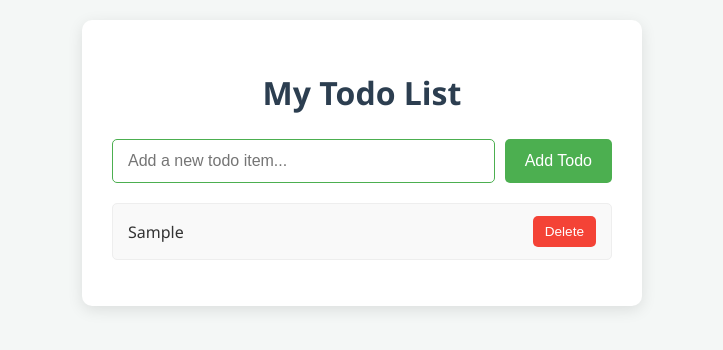
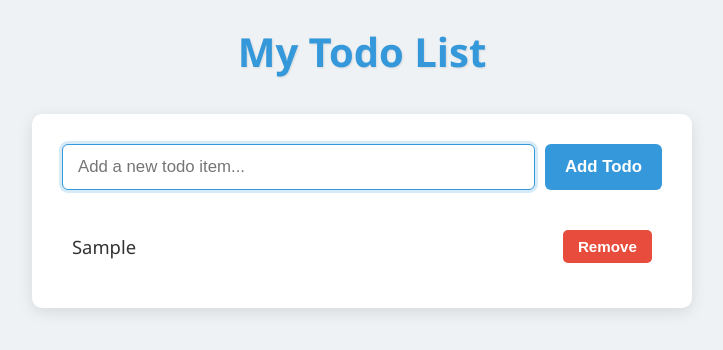
Before and after one commit to syflex/flex-coder-test, a plain HTML site: page index.html in a window 1280 px wide. Both pictures are taken after typing "Sample" into the empty fields and a click on the button "Add Todo". Shown: the whole page, without its empty margins (278-1001 px from the left). Drawn offline with Linux system fonts and the light colour scheme.

Commit message:
feat: Create `script.js` (or inline script) to handle adding new todo items to the list, removing existing todo items, and persisting/loading todo items from browser local storage.
Implemented by flex-coder (job: cb6769b6-45e9-4fa4-a2a1-5ad6ec6618dc)

```diff
--- a/index.html
+++ b/index.html
@@ -3,23 +3,27 @@
 <head>
     <meta charset="UTF-8">
     <meta name="viewport" content="width=device-width, initial-scale=1.0">
-    <title>Flex Coder Todo List</title>
+    <title>Flex Coder Todo App</title>
     <link rel="stylesheet" href="style.css">
 </head>
 <body>
-    <div class="container">
+    <header>
         <h1>My Todo List</h1>
+    </header>
 
-        <div class="input-section">
-            <input type="text" id="todoInput" placeholder="Add a new todo item..." aria-label="New todo item">
-            <button id="addTodoButton">Add Todo</button>
-        </div>
+    <main>
+        <section class="todo-input-section">
+            <input type="text" id="new-todo-input" placeholder="Add a new todo item...">
+            <button id="add-todo-button">Add Todo</button>
+        </section>
 
-        <ul id="todoList" aria-live="polite">
-            <!-- Todo items will be added here -->
-        </ul>
-    </div>
+        <section class="todo-list-section">
+            <ul id="todo-list">
+                <!-- Todo items will be rendered here by script.js -->
+            </ul>
+        </section>
+    </main>
 
-    <script src="script.js" defer></script>
+    <script src="script.js"></script>
 </body>
 </html>
--- a/script.js
+++ b/script.js
@@ -1,83 +1,172 @@
+/**
+ * script.js
+ *
+ * This script handles the functionality for a simple Todo list application.
+ * It allows users to add new todo items, remove existing ones, and
+ * persists the todo list to the browser's local storage.
+ */
+
 document.addEventListener('DOMContentLoaded', () => {
-    // Get references to DOM elements
-    const todoInput = document.getElementById('todoInput');
-    const addTodoButton = document.getElementById('addTodoButton');
-    const todoList = document.getElementById('todoList');
+    // --- DOM Element References ---
+    const todoInput = document.getElementById('new-todo-input');
+    const addTodoButton = document.getElementById('add-todo-button');
+    const todoListContainer = document.getElementById('todo-list');
+
+    // --- Constants ---
+    const LOCAL_STORAGE_KEY = 'flexCoderTodos'; // Key for storing todos in local storage
+
+    // --- Helper Functions ---
+
+    /**
+     * Generates a unique ID for a new todo item.
+     * Uses a combination of timestamp and random string to minimize collision risk.
+     * @returns {string} A unique ID string.
+     */
+    function generateUniqueId() {
+        return 'todo-' + Date.now() + '-' + Math.random().toString(36).substr(2, 9);
+    }
+
+    /**
+     * Loads todo items from local storage.
+     * Handles potential parsing errors and returns an empty array if no data
+     * or corrupted data is found.
+     * @returns {Array<Object>} An array of todo objects (e.g., [{ id: '...', text: '...' }]).
+     */
+    function loadTodos() {
+        const storedTodos = localStorage.getItem(LOCAL_STORAGE_KEY);
+        try {
+            return storedTodos ? JSON.parse(storedTodos) : [];
+        } catch (e) {
+            console.error('Error parsing todos from local storage:', e);
+            // Return empty array to prevent app crash if data is corrupted
+            return [];
+        }
+    }
+
+    /**
+     * Saves the current array of todo items to local storage.
+     * @param {Array<Object>} todos - The array of todo objects to save.
+     */
+    function saveTodos(todos) {
+        try {
+            localStorage.setItem(LOCAL_STORAGE_KEY, JSON.stringify(todos));
+        } catch (e) {
+            console.error('Error saving todos to local storage:', e);
+            // Optionally, inform the user if local storage is full or unavailable
+            alert('Could not save todos. Local storage might be full or unavailable.');
+        }
+    }
+
+    /**
+     * Creates a new DOM `<li>` element for a given todo object.
+     * Attaches a delete button with an event listener.
+     * @param {Object} todo - The todo object containing `id` and `text`.
+     * @returns {HTMLLIElement} The created `<li>` element.
+     */
+    function createTodoElement(todo) {
+        const li = document.createElement('li');
+        li.classList.add('todo-item');
+        li.dataset.id = todo.id; // Store the todo ID as a data attribute
+
+        const span = document.createElement('span');
+        span.textContent = todo.text;
+        li.appendChild(span);
+
+        const deleteButton = document.createElement('button');
+        deleteButton.textContent = 'Remove';
+        deleteButton.classList.add('remove-todo-button');
+        deleteButton.addEventListener('click', () => {
+            removeTodo(todo.id); // Call removeTodo when button is clicked
+        });
+        li.appendChild(deleteButton);
+
+        return li;
+    }
+
+    // --- Core Functionality ---
 
     /**
      * Adds a new todo item to the list.
-     * Performs validation to ensure the input is not empty.
+     * Performs validation, updates the DOM, and saves the list to local storage.
+     * @param {string} text - The text content of the new todo item.
      */
-    const addTodoItem = () => {
-        const todoText = todoInput.value.trim(); // Get value and remove leading/trailing whitespace
+    function addTodo(text) {
+        const trimmedText = text.trim();
 
-        // --- Validation ---
-        if (!todoText) {
-            // Optionally, provide visual feedback to the user (e.g., flash the input border red)
-            console.warn("Todo input cannot be empty.");
-            todoInput.focus(); // Keep focus on the input for easy retry
-            return; // Exit if input is empty
+        // Validation: Prevent adding empty todo items
+        if (!trimmedText) {
+            alert('Todo item cannot be empty!');
+            todoInput.focus(); // Keep focus on input for re-entry
+            return;
         }
 
-        // Create new list item element
-        const listItem = document.createElement('li');
-        listItem.setAttribute('aria-label', `Todo item: ${todoText}`);
+        const newTodo = {
+            id: generateUniqueId(),
+            text: trimmedText
+        };
 
-        // Create a span to hold the todo text
-        const todoTextSpan = document.createElement('span');
-        todoTextSpan.classList.add('todo-text');
-        todoTextSpan.textContent = todoText;
+        // 1. Add to DOM: Create the element and append it to the list
+        const todoElement = createTodoElement(newTodo);
+        todoListContainer.appendChild(todoElement);
 
-        // Create delete button
-        const deleteButton = document.createElement('button');
-        deleteButton.classList.add('delete-button');
-        deleteButton.textContent = 'Delete';
-        deleteButton.setAttribute('aria-label', `Delete todo item: ${todoText}`);
+        // 2. Update Local Storage: Load existing, add new, then save
+        const currentTodos = loadTodos();
+        currentTodos.push(newTodo);
+        saveTodos(currentTodos);
 
-        // Append text and delete button to the list item
-        listItem.appendChild(todoTextSpan);
-        listItem.appendChild(deleteButton);
-
-        // Append the new list item to the unordered list
-        todoList.appendChild(listItem);
-
-        // Clear the input field and refocus for the next entry
+        // Clear input and maintain focus for quick successive additions
         todoInput.value = '';
         todoInput.focus();
-    };
+    }
 
     /**
-     * Handles the deletion of a todo item.
-     * Uses event delegation on the parent list to handle clicks on dynamically created buttons.
-     * @param {Event} event - The click event object.
+     * Removes a todo item from the list.
+     * Updates the DOM and saves the modified list to local storage.
+     * @param {string} id - The unique ID of the todo item to remove.
      */
-    const handleDeleteItem = (event) => {
-        // Check if the clicked element is a delete button
-        if (event.target.classList.contains('delete-button')) {
-            const listItem = event.target.closest('li'); // Get the parent <li> element
-            if (listItem) {
-                todoList.removeChild(listItem); // Remove the list item from the DOM
-                console.log(`Deleted todo item: ${listItem.querySelector('.todo-text').textContent}`);
-            }
+    function removeTodo(id) {
+        // 1. Remove from DOM: Find the element by its data-id and remove it
+        const todoToRemove = document.querySelector(`.todo-item[data-id="${id}"]`);
+        if (todoToRemove) {
+            todoListContainer.removeChild(todoToRemove);
+        } else {
+            console.warn(`Attempted to remove todo with ID "${id}" but no matching DOM element was found.`);
         }
-    };
+
+        // 2. Update Local Storage: Filter out the removed todo and save
+        let currentTodos = loadTodos();
+        currentTodos = currentTodos.filter(todo => todo.id !== id);
+        saveTodos(currentTodos);
+    }
 
     // --- Event Listeners ---
 
-    // Add todo item on button click
-    addTodoButton.addEventListener('click', addTodoItem);
+    // Event listener for the "Add Todo" button click
+    addTodoButton.addEventListener('click', () => {
+        addTodo(todoInput.value);
+    });
 
-    // Add todo item on 'Enter' key press in the input field
-    todoInput.addEventListener('keydown', (event) => {
+    // Event listener for "Enter" key press on the input field
+    todoInput.addEventListener('keypress', (event) => {
         if (event.key === 'Enter') {
-            event.preventDefault(); // Prevent default form submission if input was part of a form
-            addTodoItem();
+            addTodo(todoInput.value);
         }
     });
 
-    // Use event delegation for deleting items
-    todoList.addEventListener('click', handleDeleteItem);
+    // --- Initialization ---
 
-    // Initial focus on the input field when the page loads
-    todoInput.focus();
+    /**
+     * Renders all existing todo items from local storage onto the page
+     * when the DOM is fully loaded.
+     */
+    function initializeTodos() {
+        const initialTodos = loadTodos();
+        initialTodos.forEach(todo => {
+            const todoElement = createTodoElement(todo);
+            todoListContainer.appendChild(todoElement);
+        });
+    }
+
+    // Call the initialization function
+    initializeTodos();
 });
--- a/style.css
+++ b/style.css
@@ -1,128 +1,179 @@
+/* style.css */
+
+/* Basic Reset & Body Styling */
 body {
-    font-family: 'Segoe UI', Tahoma, Geneva, Verdana, sans-serif;
-    background-color: #f4f7f6;
-    color: #333;
-    display: flex;
-    justify-content: center;
-    align-items: flex-start; /* Align items to the start to prevent them from centering vertically when content is short */
-    min-height: 100vh;
+    font-family: 'Segoe UI', 'Helvetica Neue', Arial, sans-serif;
     margin: 0;
     padding: 20px;
-    box-sizing: border-box;
+    background-color: #eef2f5; /* Light background */
+    color: #333;
+    line-height: 1.6;
+    display: flex;
+    flex-direction: column;
+    align-items: center;
 }
 
-.container {
+/* Header Styling */
+header {
+    text-align: center;
+    margin-bottom: 30px;
+    color: #2c3e50; /* Darker header text */
+}
+
+h1 {
+    font-size: 2.5rem;
+    margin: 0;
+    color: #3498db; /* A pleasant blue for the title */
+    text-shadow: 1px 1px 2px rgba(0,0,0,0.1);
+}
+
+/* Main Container Styling */
+main {
+    max-width: 600px;
+    width: 100%;
+    margin: 0 auto;
     background-color: #ffffff;
     padding: 30px;
     border-radius: 10px;
     box-shadow: 0 4px 15px rgba(0, 0, 0, 0.1);
-    max-width: 500px;
-    width: 100%;
-    text-align: center;
 }
 
-h1 {
-    color: #2c3e50;
+/* Todo Input Section */
+.todo-input-section {
+    display: flex;
     margin-bottom: 25px;
-    font-size: 2em;
+    gap: 10px; /* Space between input and button */
 }
 
-.input-section {
-    display: flex;
-    margin-bottom: 20px;
+#new-todo-input {
+    flex-grow: 1;
+    padding: 12px 15px;
+    border: 1px solid #cce7f5; /* Lighter blue border */
+    border-radius: 6px;
+    font-size: 1.05rem;
+    box-shadow: inset 0 1px 3px rgba(0, 0, 0, 0.08);
+    transition: border-color 0.2s ease, box-shadow 0.2s ease;
 }
 
-#todoInput {
-    flex-grow: 1;
-    padding: 12px 15px;
-    border: 1px solid #cccccc;
-    border-radius: 5px;
-    font-size: 1em;
+#new-todo-input:focus {
+    border-color: #3498db;
+    box-shadow: 0 0 0 3px rgba(52, 152, 219, 0.2);
     outline: none;
-    transition: border-color 0.2s ease-in-out;
 }
 
-#todoInput:focus {
-    border-color: #4CAF50;
+#add-todo-button {
+    padding: 12px 20px;
+    background-color: #3498db; /* Blue button */
+    color: white;
+    border: none;
+    border-radius: 6px;
+    cursor: pointer;
+    font-size: 1.05rem;
+    font-weight: bold;
+    transition: background-color 0.2s ease, transform 0.1s ease;
+    flex-shrink: 0; /* Prevent button from shrinking */
 }
 
-#addTodoButton {
-    padding: 12px 20px;
-    background-color: #4CAF50;
-    color: white;
-    border: none;
-    border-radius: 5px;
-    margin-left: 10px;
-    cursor: pointer;
-    font-size: 1em;
-    transition: background-color 0.2s ease-in-out;
-    white-space: nowrap; /* Prevent button text from wrapping */
+#add-todo-button:hover {
+    background-color: #2980b9; /* Darker blue on hover */
+    transform: translateY(-1px); /* Slight lift effect */
 }
 
-#addTodoButton:hover {
-    background-color: #45a049;
+#add-todo-button:active {
+    background-color: #216a96;
+    transform: translateY(0);
 }
 
-#addTodoButton:disabled {
-    background-color: #cccccc;
-    cursor: not-allowed;
+/* Todo List Styling */
+#todo-list {
+    list-style: none;
+    padding: 0;
+    margin: 0;
 }
 
-#todoList {
-    list-style: none;
-    padding: 0;
-    text-align: left;
-}
-
-#todoList li {
+.todo-item {
     display: flex;
     justify-content: space-between;
     align-items: center;
-    background-color: #f9f9f9;
-    border: 1px solid #eee;
-    padding: 12px 15px;
-    margin-bottom: 10px;
-    border-radius: 5px;
-    word-break: break-word; /* Allow long words to break */
+    padding: 15px 10px;
+    border-bottom: 1px solid #ecf0f1; /* Light gray separator */
+    transition: background-color 0.2s ease;
 }
 
-#todoList li:last-child {
-    margin-bottom: 0;
+.todo-item:last-child {
+    border-bottom: none;
 }
 
-#todoList li .todo-text {
-    flex-grow: 1;
-    margin-right: 15px;
-    color: #333;
+.todo-item:hover {
+    background-color: #f9fbfd; /* Very light background on hover */
 }
 
-#todoList li .delete-button {
-    background-color: #f44336;
+.todo-item span {
+    flex-grow: 1;
+    font-size: 1.15rem;
+    color: #333;
+    word-break: break-word; /* Ensure long text wraps */
+    margin-right: 15px; /* Space between text and button */
+}
+
+.remove-todo-button {
+    background-color: #e74c3c; /* Red delete button */
     color: white;
     border: none;
-    padding: 8px 12px;
+    padding: 8px 15px;
     border-radius: 5px;
     cursor: pointer;
-    font-size: 0.85em;
-    transition: background-color 0.2s ease-in-out;
+    font-size: 0.95rem;
+    font-weight: bold;
+    transition: background-color 0.2s ease, transform 0.1s ease;
     flex-shrink: 0; /* Prevent button from shrinking */
 }
 
-#todoList li .delete-button:hover {
-    background-color: #e53935;
+.remove-todo-button:hover {
+    background-color: #c0392b; /* Darker red on hover */
+    transform: translateY(-1px);
 }
 
-/* Optional: Add some responsive design for smaller screens */
-@media (max-width: 600px) {
-    .input-section {
+.remove-todo-button:active {
+    background-color: #a52f23;
+    transform: translateY(0);
+}
+
+/* Responsive Adjustments */
+@media (max-width: 480px) {
+    body {
+        padding: 15px;
+    }
+
+    main {
+        padding: 20px;
+    }
+
+    h1 {
+        font-size: 2rem;
+    }
+
+    .todo-input-section {
         flex-direction: column;
+        gap: 15px;
     }
-    #addTodoButton {
-        margin-left: 0;
-        margin-top: 10px;
+
+    #add-todo-button {
         width: 100%;
     }
-    .container {
-        padding: 20px;
+
+    .todo-item {
+        flex-direction: column;
+        align-items: flex-start;
+        gap: 10px;
+    }
+
+    .todo-item span {
+        width: 100%;
+        margin-right: 0;
+    }
+
+    .remove-todo-button {
+        width: 100%;
     }
 }
```
